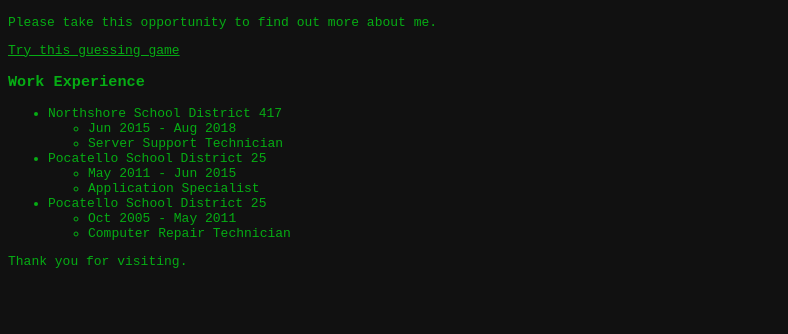
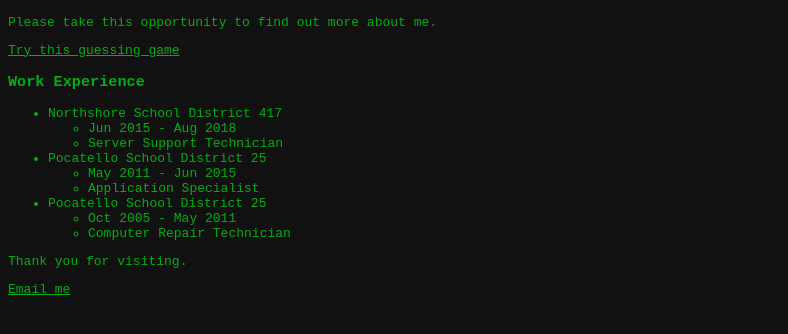
Before and after one commit to scott-currie/about-me-2, a plain HTML site: page index.html in a window 1280 px wide. Shown: the part 80-414 px from the top of the page, without its empty margins (0-788 px from the left). Drawn offline with Linux system fonts and the light colour scheme.

Commit message:
added email link

```diff
--- a/index.html
+++ b/index.html
@@ -40,6 +40,7 @@
 
     <footer>
         <p>Thank you for visiting.</p>
+        <a href="mailto:blank@blank.org">Email me</a>
     </footer>
 </body>
 </html>
```
